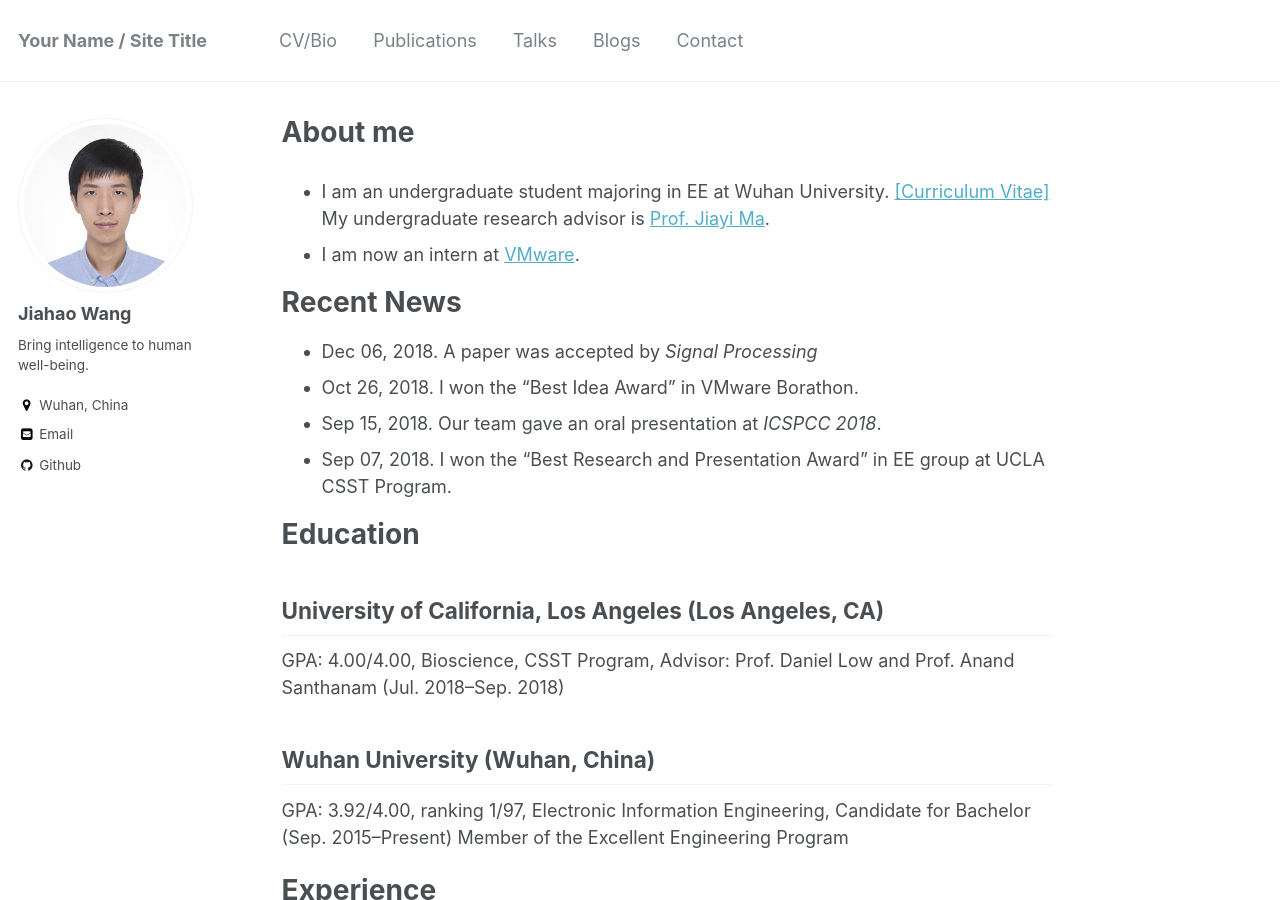
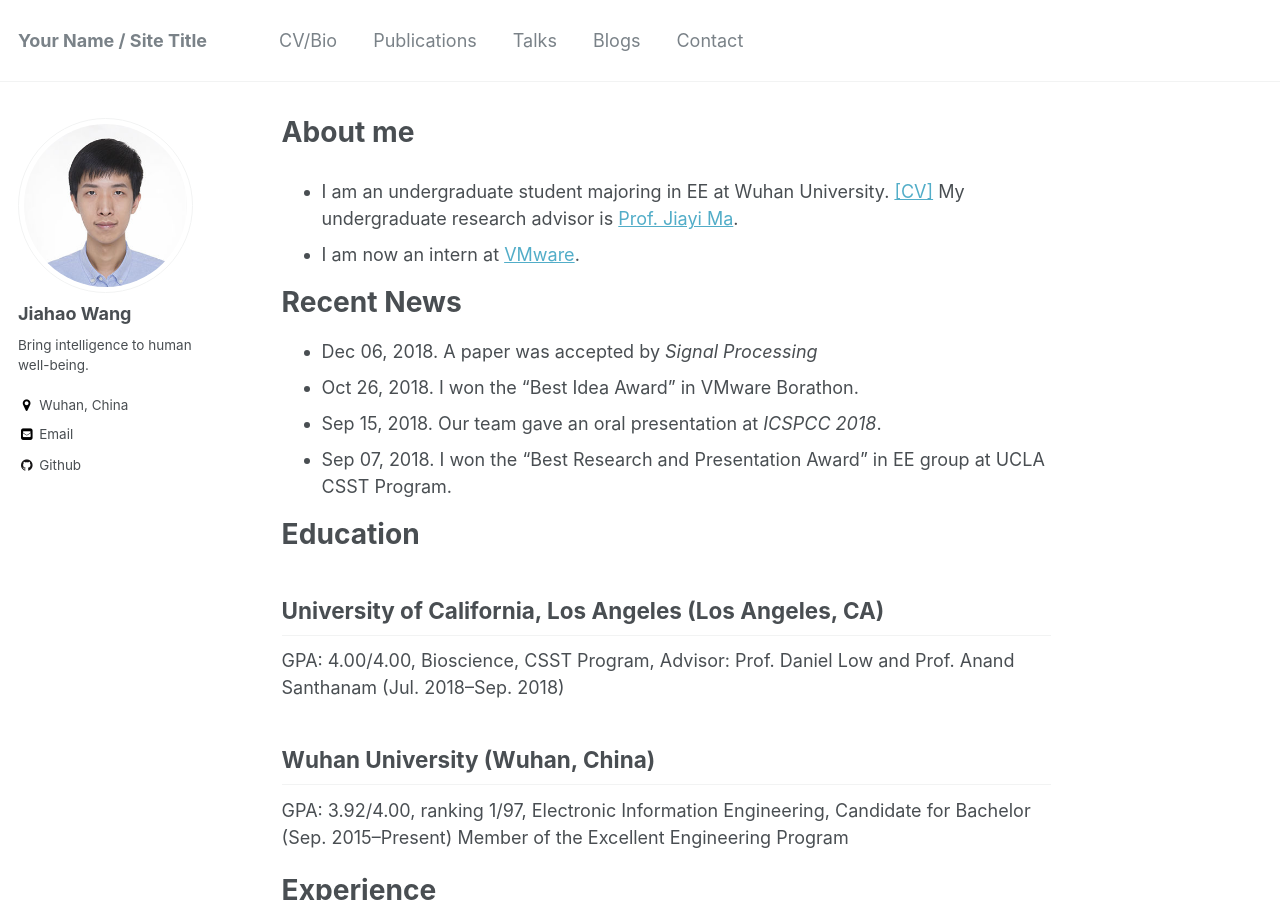
Before and after one commit to JiahaoPlus/JiahaoPlus.github.io, a Jekyll site: the page built from _pages/about.md, in a window 1280 px wide and 900 px high. Built offline with Jekyll 4.4.1, drawn with Linux system fonts in a browser that asks for light colours.

Commit message:
Update about.md

```diff
--- a/_pages/about.md
+++ b/_pages/about.md
@@ -8,7 +8,7 @@ redirect_from:
   - /about.html
 ---
 
-* I am an undergraduate student majoring in EE at Wuhan University. [[Curriculum Vitae]](http://JiahaoPlus.com/files/CV_Jiahao_Wang.pdf)
+* I am an undergraduate student majoring in EE at Wuhan University. [[CV]](http://JiahaoPlus.com/files/CV_Jiahao_Wang.pdf)
 My undergraduate research advisor is [Prof. Jiayi Ma](https://sites.google.com/site/jiayima2013/).
 * I am now an intern at [VMware](https://www.vmware.com/).
 
@@ -19,23 +19,18 @@ My undergraduate research advisor is [Prof. Jiayi Ma](https://sites.google.com/s
 * Sep 07, 2018. I won the "Best Research and Presentation Award" in EE group at UCLA CSST Program.
 
 # Education
-
 ## University of California, Los Angeles (Los Angeles, CA)
 GPA: 4.00/4.00, Bioscience, CSST Program, Advisor: Prof. Daniel Low and Prof. Anand Santhanam (Jul. 2018--Sep. 2018)
-
 ## Wuhan University (Wuhan, China)
 GPA: 3.92/4.00, ranking 1/97, Electronic Information Engineering, Candidate for Bachelor (Sep. 2015--Present)
 Member of the Excellent Engineering Program
 
 # Experience
-
 ## VMware (Beijing, China)
 ###Software Engineering Intern, Advisor: Kevin Song (Sep. 2018--Present)
-
 ## University of California, Los Angeles Los Angeles, CA
 ### Head and Neck CT Image Segmentation
 Research Assistant, Advisor: Prof. Daniel Low, Prof. Anand Santhanam (Jul. 2018--Present)
-
 ## Wuhan University Wuhan, China
 Research and Teaching Assistant, School of Electronic Information (Sep. 2015--Present)
 ### Retinal Image Registration:
```
